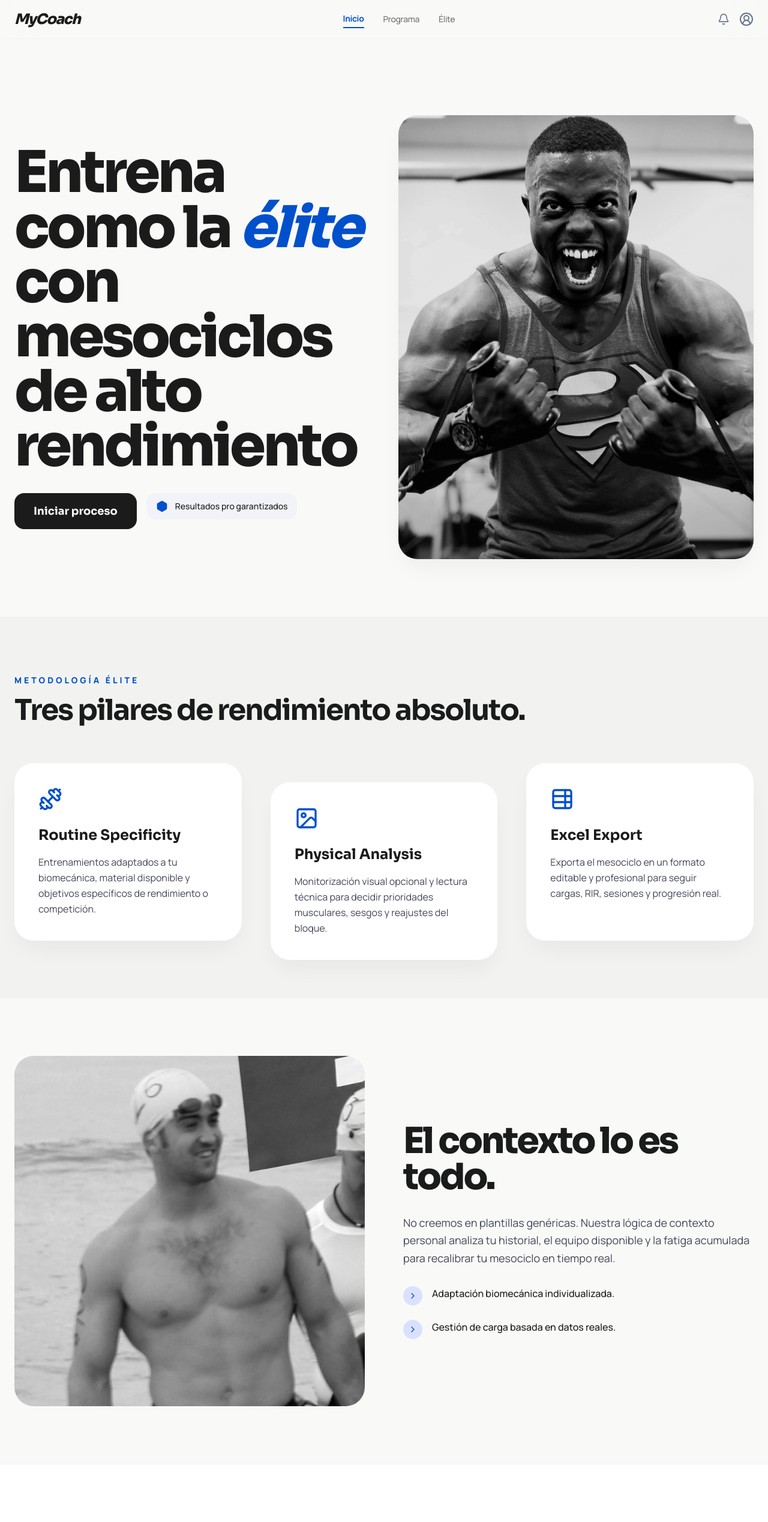
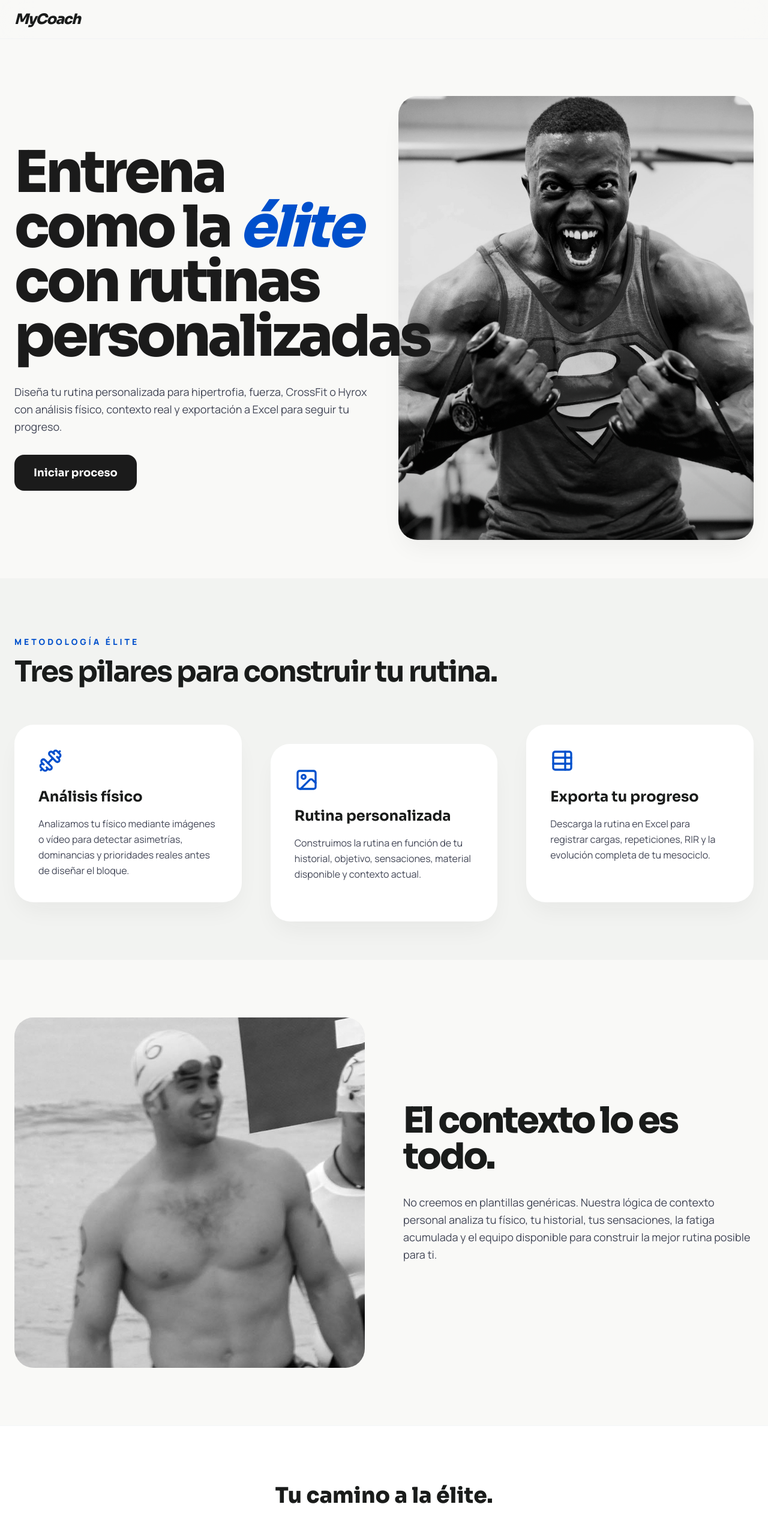
Before and after one commit to vicalbahaca/MyCoach, a Next.js app: page / in a window 1280 px wide. Shown: the top 2537 px of the page at 60% size. Built offline with nearby package versions, Linux system fonts and the light colour scheme.

Commit message:
Refine landing page content and layout

```diff
--- a/src/components/landing-page.tsx
+++ b/src/components/landing-page.tsx
@@ -1,10 +1,6 @@
 import Image from "next/image";
 import Link from "next/link";
 import {
-  Bell,
-  Bolt,
-  ChevronRight,
-  CircleUserRound,
   Dumbbell,
   Image as ImageIcon,
   TableProperties,
@@ -16,41 +12,41 @@ import { landingPhotos } from "@/lib/visual-assets";
 const pillars = [
   {
     icon: Dumbbell,
-    title: "Routine Specificity",
-    text: "Entrenamientos adaptados a tu biomecánica, material disponible y objetivos específicos de rendimiento o competición.",
+    title: "Análisis físico",
+    text: "Analizamos tu físico mediante imágenes o vídeo para detectar asimetrías, dominancias y prioridades reales antes de diseñar el bloque.",
   },
   {
     icon: ImageIcon,
-    title: "Physical Analysis",
-    text: "Monitorización visual opcional y lectura técnica para decidir prioridades musculares, sesgos y reajustes del bloque.",
+    title: "Rutina personalizada",
+    text: "Construimos la rutina en función de tu historial, objetivo, sensaciones, material disponible y contexto actual.",
   },
   {
     icon: TableProperties,
-    title: "Excel Export",
-    text: "Exporta el mesociclo en un formato editable y profesional para seguir cargas, RIR, sesiones y progresión real.",
+    title: "Exporta tu progreso",
+    text: "Descarga la rutina en Excel para registrar cargas, repeticiones, RIR y la evolución completa de tu mesociclo.",
   },
 ] as const;
 
 const steps = [
   {
     step: "01",
-    title: "Context",
-    text: "Analizamos tu punto de partida, historial, molestias y objetivo del bloque antes de pedir nada más.",
+    title: "Contexto",
+    text: "Analizamos tu rutina actual, tu punto de partida, tu objetivo y todo lo que condiciona la planificación.",
   },
   {
     step: "02",
-    title: "Visual",
-    text: "Vídeo o imágenes opcionales para detectar asimetrías, dominancias y posibles sesgos del planteamiento.",
+    title: "Análisis físico",
+    text: "Revisamos tu físico mediante vídeo o imágenes para detectar asimetrías, dominancias y posibles sesgos físicos.",
   },
   {
     step: "03",
-    title: "Custom Form",
-    text: "Formulario corto y técnico con preguntas que sí cambian la estructura, el volumen y la selección de ejercicios.",
+    title: "Formulario personalizado",
+    text: "Formulario corto y poco técnico con preguntas que cambiarán la estructura, el volumen y la selección de ejercicios.",
   },
   {
     step: "04",
-    title: "Editable Routine",
-    text: "Recibe tu mesociclo dinámico, revísalo, cambia ejercicios y expórtalo a Excel cuando lo necesites.",
+    title: "Rutina editable",
+    text: "Recibe tu rutina personalizada en un Excel editable desde el que podrás seguir tu progreso.",
   },
 ] as const;
 
@@ -60,45 +56,25 @@ export function LandingPage() {
   return (
     <>
       <nav className="fixed inset-x-0 top-0 z-50 border-b border-slate-200/30 bg-[#f9f9f7]/75 backdrop-blur-xl">
-        <div className="mx-auto flex w-full max-w-[1440px] items-center justify-between px-6 py-4">
+        <div className="mx-auto flex w-full max-w-[1440px] items-center px-6 py-4">
           <BrandMark className="text-2xl font-extrabold" />
-
-          <div className="hidden items-center space-x-8 md:flex">
-            <a
-              className="border-b-2 border-[#0050cc] py-1 text-sm font-bold tracking-tight text-[#0050cc]"
-              href="#inicio"
-            >
-              Inicio
-            </a>
-            <a
-              className="py-1 text-sm font-medium tracking-tight text-[#1b1b1b]/60 transition-all hover:text-[#0050cc]"
-              href="#programa"
-            >
-              Programa
-            </a>
-            <a
-              className="py-1 text-sm font-medium tracking-tight text-[#1b1b1b]/60 transition-all hover:text-[#0050cc]"
-              href="#elite"
-            >
-              Élite
-            </a>
-          </div>
-
-          <div className="flex items-center gap-4 text-slate-500">
-            <Bell className="h-5 w-5 cursor-pointer" />
-            <CircleUserRound className="h-6 w-6 cursor-pointer" />
-          </div>
         </div>
       </nav>
 
       <main className="overflow-x-hidden bg-[#f9f9f7] pb-32 pt-24 text-[#1a1c1b] lg:pb-0">
-        <section className="relative mx-auto max-w-[1440px] px-6 py-12 lg:py-24" id="inicio">
+        <section className="relative mx-auto max-w-[1440px] px-6 py-16" id="inicio">
           <div className="grid items-center gap-12 lg:grid-cols-12">
             <div className="z-10 lg:col-span-6">
               <h1 className="mb-8 font-display text-5xl font-extrabold leading-[0.95] tracking-[-0.05em] text-[#1b1b1b] md:text-7xl lg:text-8xl">
                 Entrena como la <span className="italic text-[#0050cc]">élite</span> con
-                mesociclos de alto rendimiento
+                rutinas personalizadas
               </h1>
+
+              <p className="mb-8 max-w-2xl text-lg leading-relaxed text-[#424656]">
+                Diseña tu rutina personalizada para hipertrofia, fuerza, CrossFit o
+                Hyrox con análisis físico, contexto real y exportación a Excel para
+                seguir tu progreso.
+              </p>
 
               <div className="flex flex-col items-start gap-4 sm:flex-row">
                 <Link
@@ -107,11 +83,6 @@ export function LandingPage() {
                 >
                   Iniciar proceso
                 </Link>
-
-                <div className="flex items-center gap-3 rounded-2xl bg-[#f1f3f8] px-4 py-3">
-                  <Bolt className="h-5 w-5 fill-[#0050cc] text-[#0050cc]" />
-                  <span className="text-sm font-medium">Resultados pro garantizados</span>
-                </div>
               </div>
             </div>
 
@@ -138,7 +109,7 @@ export function LandingPage() {
                 Metodología Élite
               </p>
               <h2 className="font-display text-4xl font-bold tracking-[-0.04em] text-[#1a1c1b] md:text-5xl">
-                Tres pilares de rendimiento absoluto.
+                Tres pilares para construir tu rutina.
               </h2>
             </div>
 
@@ -185,27 +156,9 @@ export function LandingPage() {
               </h2>
               <p className="mb-8 text-lg leading-relaxed text-[#424656]">
                 No creemos en plantillas genéricas. Nuestra lógica de contexto personal
-                analiza tu historial, el equipo disponible y la fatiga acumulada para
-                recalibrar tu mesociclo en tiempo real.
+                analiza tu físico, tu historial, tus sensaciones, la fatiga acumulada y
+                el equipo disponible para construir la mejor rutina posible para ti.
               </p>
-              <ul className="space-y-6">
-                <li className="flex items-start gap-4">
-                  <span className="rounded-full bg-[#dae1ff] p-2 text-[#0050cc]">
-                    <ChevronRight className="h-4 w-4" />
-                  </span>
-                  <span className="font-medium text-[#1a1c1b]">
-                    Adaptación biomecánica individualizada.
-                  </span>
-                </li>
-                <li className="flex items-start gap-4">
-                  <span className="rounded-full bg-[#dae1ff] p-2 text-[#0050cc]">
-                    <ChevronRight className="h-4 w-4" />
-                  </span>
-                  <span className="font-medium text-[#1a1c1b]">
-                    Gestión de carga basada en datos reales.
-                  </span>
-                </li>
-              </ul>
             </div>
           </div>
         </section>
@@ -215,6 +168,9 @@ export function LandingPage() {
             <h2 className="mb-16 text-center font-display text-4xl font-extrabold">
               Tu camino a la élite.
             </h2>
+            <p className="-mt-10 mb-16 text-center text-lg text-[#424656]">
+              Genera tu rutina personalizada en sencillos pasos.
+            </p>
             <div className="grid gap-4 sm:grid-cols-2 lg:grid-cols-4">
               {steps.map((step, index) => (
                 <div
@@ -239,30 +195,48 @@ export function LandingPage() {
         </section>
 
         <section className="mx-auto max-w-[1440px] px-6 py-24">
+          <div className="grid gap-8 lg:grid-cols-[1.2fr_0.8fr]">
+            <div>
+              <p className="mb-4 text-sm font-extrabold uppercase tracking-[0.28em] text-[#0050cc]">
+                La disciplina es clave
+              </p>
+              <h2 className="mb-8 font-display text-5xl font-bold leading-tight tracking-[-0.05em]">
+                Consigue un mesociclo personalizado que evoluciona contigo.
+              </h2>
+              <p className="max-w-3xl text-lg leading-relaxed text-[#424656]">
+                Con MyCoach consigues un mesociclo, entendido como una rutina de varias
+                semanas con progresión real, objetivos claros y una estructura pensada
+                para que notes mejoras significativas bloque a bloque.
+              </p>
+            </div>
+
+            <div className="rounded-[2rem] border border-slate-200/30 bg-white p-8 shadow-[0_20px_40px_-10px_rgba(26,28,27,0.06)]">
+              <p className="text-sm leading-relaxed text-[#424656]">
+                Cuando terminas el mesociclo, vuelves a realizar el proceso añadiendo tu
+                nuevo contexto y feedback. Así generamos una nueva rutina adaptada a tu
+                evolución diaria para que la rutina se moldee a ti y no tú a tu rutina.
+              </p>
+            </div>
+          </div>
+        </section>
+
+        <section className="mx-auto max-w-[1440px] px-6 py-24">
           <div className="grid items-end gap-8 lg:grid-cols-3">
-            <div className="lg:col-span-2">
+            <div className="lg:col-span-3">
+              <p className="mb-4 text-sm font-extrabold uppercase tracking-[0.28em] text-[#0050cc]">
+                Optimización avanzada
+              </p>
               <h2 className="mb-8 font-display text-5xl font-bold leading-tight tracking-[-0.05em]">
                 Optimizado para <span className="text-[#0050cc]">hipertrofia</span> de
                 máximo nivel y <span className="text-[#0050cc]">rendimiento</span> híbrido
-                en disciplinas como <span className="text-[#0050cc]">Hyrox</span>.
+                en disciplinas como <span className="text-[#0050cc]">CrossFit</span>,
+                <span className="text-[#0050cc]"> Hyrox</span> o
+                <span className="text-[#0050cc]"> powerlifting</span>.
               </h2>
-              <div className="flex flex-wrap gap-3">
-                {["Strength", "Endurance", "Recovery"].map((tag) => (
-                  <span
-                    className="rounded-full bg-[#dae1ff] px-6 py-2 text-xs font-bold uppercase tracking-[0.24em] text-[#003fa4]"
-                    key={tag}
-                  >
-                    {tag}
-                  </span>
-                ))}
-              </div>
-            </div>
-
-            <div className="rounded-[2rem] border border-slate-200/30 bg-[#f4f4f2] p-8">
-              <p className="text-sm leading-relaxed text-[#424656]">
+              <p className="max-w-4xl text-lg leading-relaxed text-[#424656]">
                 La plataforma utiliza una lógica de periodización avanzada para asegurar
-                que la fatiga no comprometa tus ganancias en hipertrofia mientras escalas
-                el rendimiento cardiovascular y la calidad del bloque.
+                que la fatiga no comprometa tus ganancias de hipertrofia mientras escalas
+                en rendimiento cardiovascular.
               </p>
             </div>
           </div>
```
